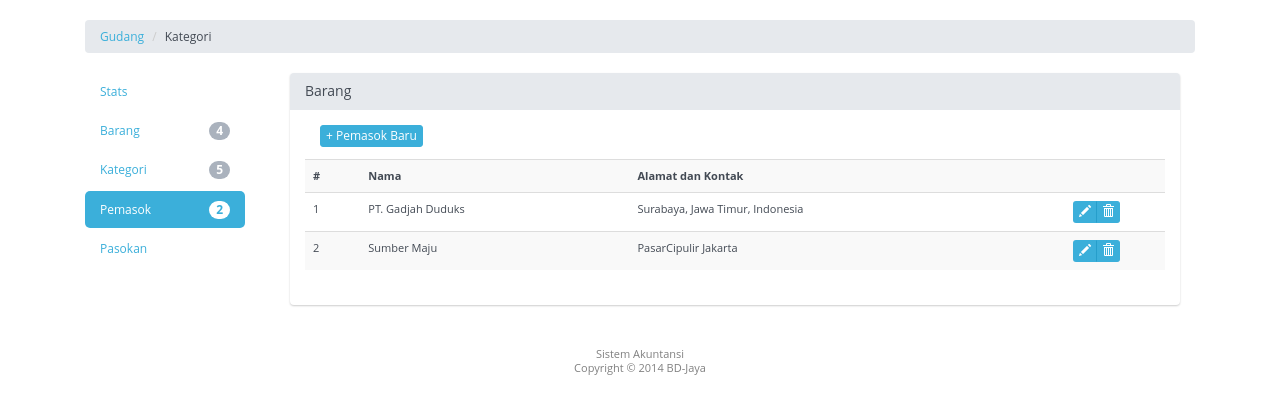
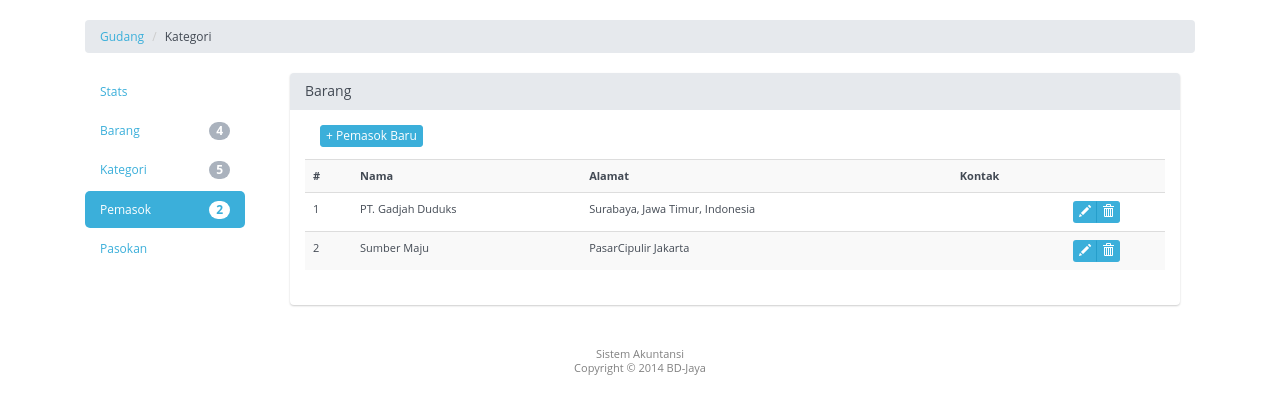
Before and after one commit to mertidinan/BDA-Jaya-Accounting-System, a CodeIgniter app: page /index.php/gudang/pemasok in a window 1280 px wide. Shown: the part 52-466 px from the top of the page. Run offline with CodeIgniter, Linux system fonts and the light colour scheme; data comes from the database, SQL or seed files in the repository; data that the repository does not hold is empty.

Commit message:
edit data pemasok

```diff
--- a/application/controllers/gudang.php
+++ b/application/controllers/gudang.php
@@ -224,7 +224,8 @@ class gudang extends base {
 	public function tambahPemasok(){
 		$pemasok = $this->input->post('inputPemasok');
 		$alamat = $this->input->post('inputAlamat');
-		$params = array('nama'=>$pemasok,'alamat'=>$alamat);
+		$kontak = $this->input->post('inputKontak');
+		$params = array('nama'=>$pemasok,'alamat'=>$alamat,'kontak'=>$kontak);
 		$this->db->insert('pemasok',$params);
 		redirect($this->agent->referrer());
 	}
@@ -273,11 +274,12 @@ class gudang extends base {
 		} else if(isset($_POST['btn_pemasok'])){
 			$data = array(
 				'nama' => $this->input->post('nama'),
-				'alamat' => $this->input->post('alamat')
+				'alamat' => $this->input->post('alamat'),
+				'kontak'=>$this->input->post('kontak')
 				);
 			$this->db->where('id_pemasok',$id);
 			$this->db->update('pemasok',$data);
-			redirect(site_url($this->agent->referrer()));
+			redirect(site_url('gudang/pemasok'));
 		}
 	}
 	//tambah pasokan
--- a/application/views/gudang/pemasok.php
+++ b/application/views/gudang/pemasok.php
@@ -55,9 +55,15 @@
 										</div>
 									</div>
 									<div class="form-group">
-										<label for="inputKategori" class="col-lg-2 control-label"><small>Alamat dan Kontak</small></label>
+										<label for="inputKategori" class="col-lg-2 control-label"><small>Alamat</small></label>
 										<div class="col-lg-10">
 											<textarea name="inputAlamat" type="text" class="input-sm form-control" id="inputKategori" placeholder="Alamat dan kontak pemasok"></textarea>
+										</div>
+									</div>
+									<div class="form-group">
+										<label for="inputKategori" class="col-lg-2 control-label"><small>Kontak</small></label>
+										<div class="col-lg-10">
+											<textarea name="inputKontak" type="text" class="input-sm form-control" id="inputKategori" placeholder="Alamat dan kontak pemasok"></textarea>
 										</div>
 									</div>
 									<div class="form-group">
@@ -81,7 +87,8 @@
 						<tr>
 							<th>#</th>
 							<th>Nama</th>
-						<th>Alamat dan Kontak</th>
+							<th>Alamat</th>
+							<th>Kontak</th>
 							<!-- <th>Update terakhir</th> -->
 							<th style="width:100px"></th>
 						</tr>
@@ -90,6 +97,7 @@
 								<td><?php echo $p['id_pemasok']?></td>
 								<td><?php echo $p['nama']?></td>
 								<td><?php echo $p['alamat']?></td>
+								<td><?php echo $p['kontak']?></td>
 								<td>
 									<div class="btn-group">
 										<a href="<?php echo site_url('gudang/editdata?act=pemasok&id='.$p['id_pemasok'])?>" class="btn btn-xs btn-primary"><span class="glyphicon glyphicon-pencil"></span></a>
```
Also changed, not shown: application/views/gudang/editdata.php (+7 -3 lines). Lines whose indentation alone changed are shown as unchanged.
